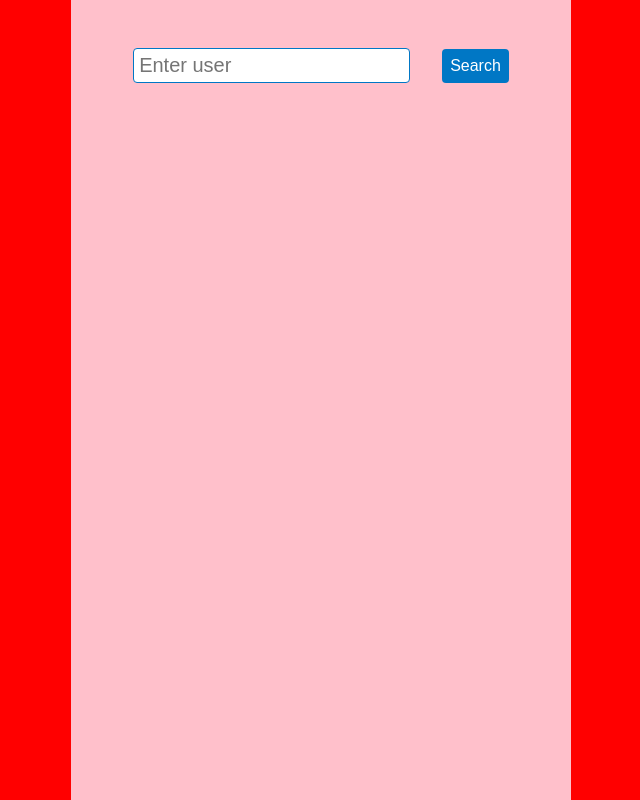
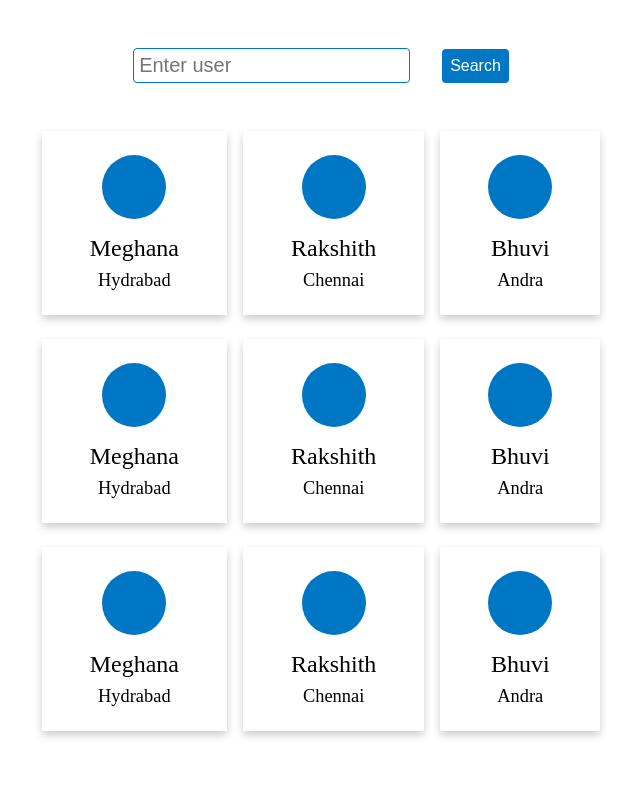
Before and after one commit to MeghanaSindhe/html-css-user-finder, a plain HTML site: page index.html in a window 1280 px wide. Shown: the whole page, without its empty margins (319-959 px from the left). Drawn offline with Linux system fonts and the light colour scheme.

Commit message:
completed body container

```diff
--- a/index.html
+++ b/index.html
@@ -20,8 +20,71 @@
           <button id="search-btn">Search</button>
         </div>
       </div>
+      <div id="body-container">
+        <div class="row">
+          <div class="card">
+            <div class="avatar"></div>
+            <div class="name">Meghana</div>
+            <div class="city">Hydrabad</div>
+          </div>
+
+          <div class="card">
+            <div class="avatar"></div>
+            <div class="name">Rakshith</div>
+            <div class="city">Chennai</div>
+          </div>
+
+          <div class="card">
+            <div class="avatar"></div>
+            <div class="name">Bhuvi</div>
+            <div class="city">Andra</div>
+          </div>
+
+        </div>
+
+        <!-- second row -->
+        <div class="row">
+          <div class="card">
+            <div class="avatar"></div>
+            <div class="name">Meghana</div>
+            <div class="city">Hydrabad</div>
+          </div>
+
+          <div class="card">
+            <div class="avatar"></div>
+            <div class="name">Rakshith</div>
+            <div class="city">Chennai</div>
+          </div>
+
+          <div class="card">
+            <div class="avatar"></div>
+            <div class="name">Bhuvi</div>
+            <div class="city">Andra</div>
+          </div>
+        </div>
+
+        <!-- Third row -->
+        <div class="row">
+          <div class="card">
+            <div class="avatar"></div>
+            <div class="name">Meghana</div>
+            <div class="city">Hydrabad</div>
+          </div>
+
+          <div class="card">
+            <div class="avatar"></div>
+            <div class="name">Rakshith</div>
+            <div class="city">Chennai</div>
+          </div>
+
+          <div class="card">
+            <div class="avatar"></div>
+            <div class="name">Bhuvi</div>
+            <div class="city">Andra</div>
+          </div>
+        </div>
+      </div>
     </div>
-  </div>
 </body>
 
 </html>
--- a/styles.css
+++ b/styles.css
@@ -5,16 +5,9 @@
 }
 
 #app-wrapper {
-  background-color: red;
   height: 100vh;
   display: flex;
   justify-content: center;
-}
-
-#app-container {
-  background-color: pink;
-  width: 500px;
-  /* display: flex; */
 }
 
 #app-header {
@@ -55,3 +48,43 @@
 #search-btn:hover{
   background-color: red;
 }
+
+.row{
+  display: flex;
+justify-content: space-around;
+margin-bottom: 1.5em;
+}
+
+.card{
+  box-shadow: 0 4px 8px 0 rgba(0,0,0,0.2);
+  padding: 1.5em 3em;
+  display: flex;
+  flex-direction: column;
+  align-items: center;
+}
+
+.card:hover {
+  box-shadow: 0 8px 16px 0 rgba(0,0,0,0.2);
+}
+
+.card:not(:last-child) {
+  margin-right: 1em;
+ }
+
+
+.avatar{
+  width: 4em;
+  height: 4em;
+  background-color: #0077c5;
+  border-radius: 2em;
+  margin-bottom:1em;
+}
+
+.name{
+  font-size: 1.5em;
+  margin-bottom: 8px;
+}
+
+.city{
+  font-size: 1.15em;
+}
```
